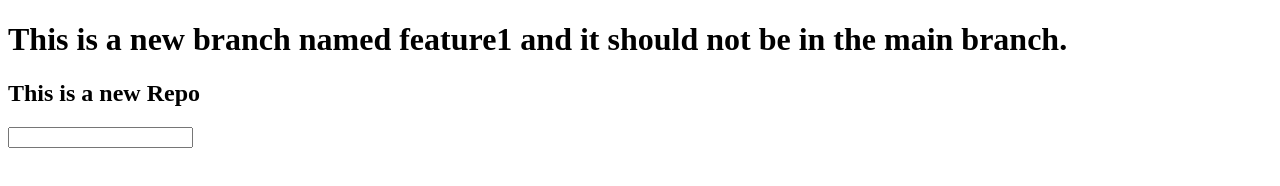
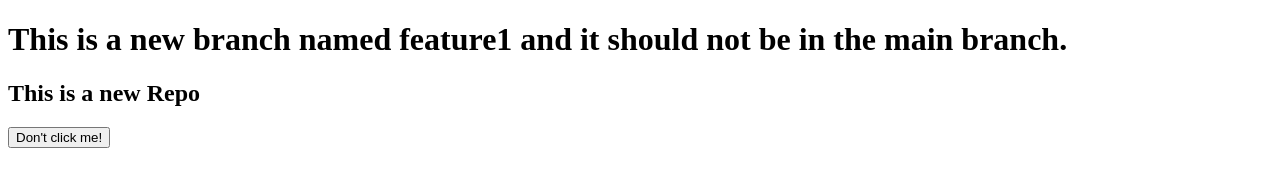
Before and after one commit to nikhiltmg/Repo_test_2, a plain HTML site: page index.html in a window 1280 px wide. Drawn offline with Linux system fonts and the light colour scheme.

Commit message:
Add Don't click me button

```diff
--- a/index.html
+++ b/index.html
@@ -9,6 +9,8 @@
 <body>
     <h1>This is a new branch named feature1 and it should not be in the main branch.</h1>
     <h2>This is a new Repo</h2>
-    <input type="text">
+    <button>
+        Don't click me!
+    </button>
 </body>
 </html>
```
